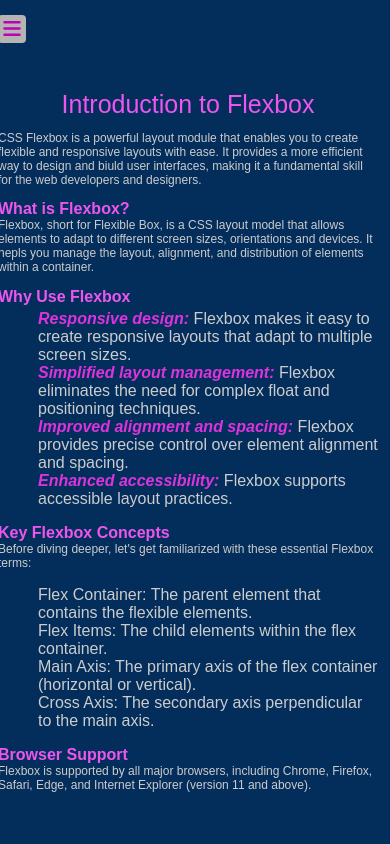
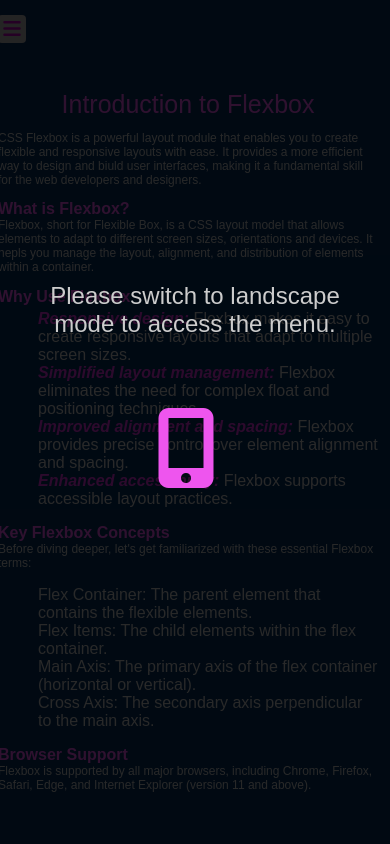
Before and after one commit to WeMoren/fbox_documentation_page, a plain HTML site: page index.html in a window 390 px wide. Shown: the top 844 px of the page. Drawn offline with Linux system fonts and the light colour scheme.

Commit message:
made additions and modifications to styles.css and app.js

```diff
--- a/app.js
+++ b/app.js
@@ -1,17 +1,34 @@
 const navSection = document.querySelector('.nav-section');
 const openNav = document.getElementById('openNav');
 const closeNav = document.getElementById('closeNav');
+const modal = document.getElementById('orientation-modal');
+const body = document.body;
 
-openNav.onclick = function(){
-    navSection.style.display = 'flex';
+// Ensure modal only displays on small screens
+if (window.innerWidth <= 420) {
+    modal.style.display = 'flex';
+    body.style.overflow = 'hidden'; // Prevent background scrolling
 }
 
-closeNav.onclick = function(){
-    navSection.style.display = 'none';
-}
+// Handle window resize
+window.addEventListener('resize', () => {
+    if (window.innerWidth > 420) {
+        modal.style.display = 'none';
+        body.style.overflow = 'auto'; // Restore scrolling
+    }
+});
 
-window.onclick = function(e){
-    if(e.target == navSection){
-        navSection.style.display = 'none';
+// Open and close navigation
+openNav.onclick = () => navSection.style.display = 'flex';
+closeNav.onclick = () => navSection.style.display = 'none';
+
+// Close modal and sidenav on outside click
+window.addEventListener('click', (e) => {
+    if (!navSection.contains(e.target) && e.target !== openNav) {
+        navSection.style.display = 'none'; // Close sidenav
     }
-}
+    if (e.target === modal) {
+        modal.style.display = 'none'; // Close modal
+        body.style.overflow = 'auto'; // Restore scrolling
+    }
+});
--- a/index.html
+++ b/index.html
@@ -9,6 +9,13 @@
     <script src="app.js" defer></script>
   </head>
   <body>
+    <div id="orientation-modal">
+        <div class="text-icon-container">
+          <p class="modal-text">Please switch to landscape mode to access the menu.</p>
+          <i class="fas fa-mobile-alt"></i>
+        </div>
+    </div>
+
     <main id="main-doc">
     <div class="nav-section">
       <nav id="navbar">
@@ -323,7 +330,7 @@
         <p id="para38"  class="contact">Learn more about flexbox at <a class="w3school" href="https://www.w3school.com/css/css3_flexbox_items">W3school</a></p>
       </section>
       <div class="footer">
-        <p class="contact">Designed by Uwem Umoren - <a class="wemoren" href="https://www.github.com/WeMoren">WeMoren</a></p>
+        <p class="contact">Developed by WeMoren - <a class="wemoren" href="https://www.github.com/WeMoren">WeMoren</a></p>
         <p class="contact">Contact: +234 9022865280</p>
         <p class="contact">wemoren@gmail.com</p>
       </div>
--- a/styles.css
+++ b/styles.css
@@ -201,6 +201,48 @@
     font-size: 10px;
   }
 
+  #orientation-modal{
+    display: none;
+    position: fixed;
+    top: 0;
+    left: 0;
+    width: 100%;
+    height: 100%;
+    background-color: rgba(0, 0, 0, 0.8);
+    /* display: flex; */
+    flex-direction: column;
+    align-items: center;
+    justify-content: center;
+    z-index: 1000;
+  }
+
+  .modal-text{
+    text-align: center;
+    font-size: 1.5em;
+    margin-bottom: 50px;
+    padding: 20px;
+
+  }
+
+  .fa-mobile-alt{
+    font-size: 5em;
+    transform: rotate(-90deg);
+    animation: rotateBackAndForth 4s infinite linear;
+  }
+
+  @keyframes rotateBackAndForth {
+    0%{
+      transform: rotate(-15deg);
+    }
+    50%{
+      transform: rotate(15deg);
+    }
+    100%{
+      transform:rotate(-15)
+    }
+  }
+
+
   @media(min-width:1050px){
     .right-section{
       width: 50vw;
@@ -358,6 +400,25 @@
     }
   }
 
+  @media(max-width:420px){
+    #orientation-modal{
+      width: 100%;
+      height: 100vh;
+      display: flex;
+      align-items: center;
+      justify-content: center;
+    }
+
+    .fa-mobile-alt{
+      margin-left: 40%;
+    }
+
+    .modal-text{
+      margin-top: -95px;
+    }
+
+  }
+
   @media(max-width:407px){
     .right-section{
       width: 380px;
```
